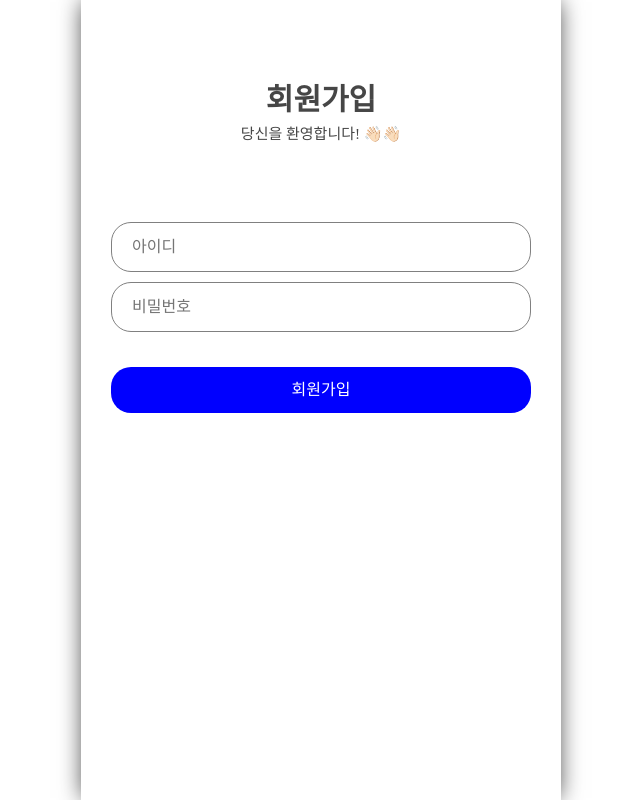
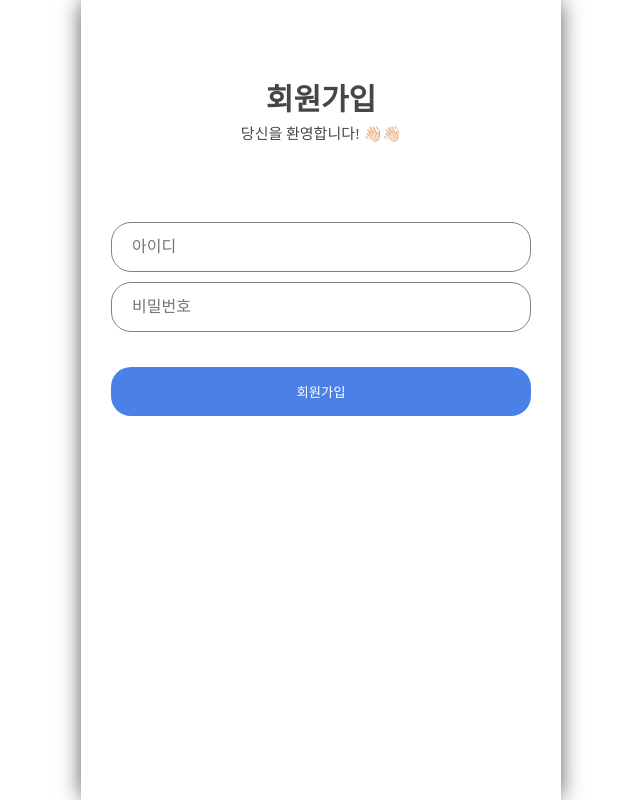
Before and after one commit to 2ujin/wanted-pre-onboarding-frontend, a React (Create React App) app: page /sign-up in a window 1280 px wide. Shown: the whole page, without its empty margins (319-959 px from the left). Built offline with nearby package versions, Linux system fonts and the light colour scheme; a web font is replaced by a local one.

Commit message:
회원가입 마무리

```diff
--- a/package.json
+++ b/package.json
@@ -10,6 +10,7 @@
     "@types/node": "^16.0.0",
     "@types/react": "^17.0.13",
     "@types/react-dom": "^17.0.8",
+    "axios": "^1.1.2",
     "dotenv": "^10.0.0",
     "graphql": "^15.5.1",
     "react": "^17.0.2",
--- a/src/page/SignUp/SignUp.tsx
+++ b/src/page/SignUp/SignUp.tsx
@@ -1,3 +1,5 @@
+import axios from "axios";
+import { useState } from "react";
 import { useHistory } from "react-router-dom";
 import styled from "styled-components";
 
@@ -22,10 +24,9 @@ const IdInput = styled.input`
 
 const PassWordInput = styled.input``;
 
-const SubmitBtn = styled.div`
+const SubmitBtn = styled.button`
   width: 100%;
   border-radius: 20px;
-  background-color: blue;
   padding: 15px;
   text-align: center;
   color: white;
@@ -39,15 +40,83 @@ const GoSignUp = styled.div`
 `;
 
 function SignUp() {
+  const [form, setForm] = useState({
+    email: "",
+    password: "",
+  });
+  const { email, password } = form;
+
+  let is_disable = true;
+
+  const onChange = (e: React.ChangeEvent<HTMLInputElement>) => {
+    const { name, value } = e.target;
+    if (name === "email" && value.includes("@")) {
+      is_disable = false;
+    }
+
+    if (name === "password" && value.length > 7) {
+      is_disable = false;
+    }
+
+    console.log(is_disable);
+
+    setForm({
+      ...form,
+      [name]: value,
+    });
+  };
+
+  const clickSignUp = () => {
+    try {
+      const option = {
+        url: " https://pre-onboarding-selection-task.shop/auth/signup",
+        method: "POST",
+        header: {
+          "Content-Type": "application/json",
+        },
+        data: {
+          email: form.email,
+          password: form.password,
+        },
+      };
+      axios(option).then((response) => {
+        const access_token = response.data.access_token;
+        if (!access_token) {
+          alert("회원가입에 실패하셨습니다");
+          return;
+        }
+
+        console.log(access_token);
+      });
+    } catch (error) {
+      //응답 실패
+      console.error(error);
+    }
+  };
+
   return (
     <Wrapper>
       <Title>회원가입</Title>
       <SubTitle>당신을 환영합니다! 👋🏻👋🏻</SubTitle>
 
-      <IdInput type="text" placeholder="아이디" />
-      <PassWordInput type="password" placeholder="비밀번호" />
+      <IdInput
+        type="text"
+        name="email"
+        value={email}
+        onChange={onChange}
+        placeholder="아이디"
+      />
+      <PassWordInput
+        type="password"
+        name="password"
+        value={password}
+        onChange={onChange}
+        placeholder="비밀번호"
+      />
 
-      <SubmitBtn>회원가입</SubmitBtn>
+      <SubmitBtn disabled={is_disable} onClick={clickSignUp}>
+        회원가입
+      </SubmitBtn>
     </Wrapper>
   );
 }
```
Also changed, not shown: 1 other file (tests, documents, lock files or other folders).
